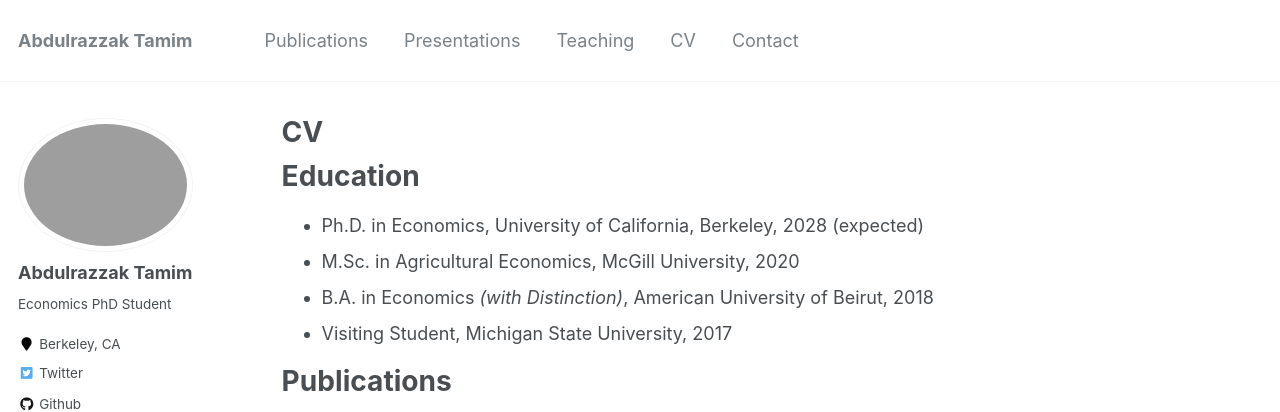
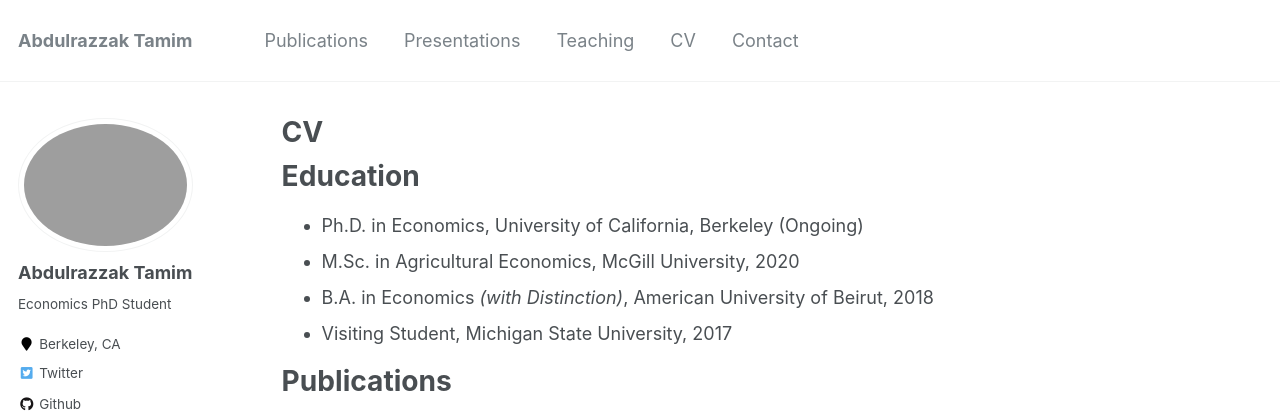
Before and after one commit to AbdulrazzakTamim/abdulrazzaktamim.github.io, a Jekyll site: the page built from _pages/cv.md, in a window 1280 px wide and 900 px high. Shown: the top 412 px of the window. Built offline with Jekyll 4.4.1, drawn with Linux system fonts in a browser that asks for light colours; comment, search, counter and statistics services are not loaded.

Commit message:
Update cv.md

```diff
--- a/_pages/cv.md
+++ b/_pages/cv.md
@@ -11,7 +11,7 @@ redirect_from:
 
 Education
 ======
-* Ph.D. in Economics, University of California, Berkeley, 2028 (expected)
+* Ph.D. in Economics, University of California, Berkeley (Ongoing)
 * M.Sc. in Agricultural Economics, McGill University, 2020
 * B.A. in Economics _(with Distinction)_, American University of Beirut, 2018
 * Visiting Student, Michigan State University, 2017
```
